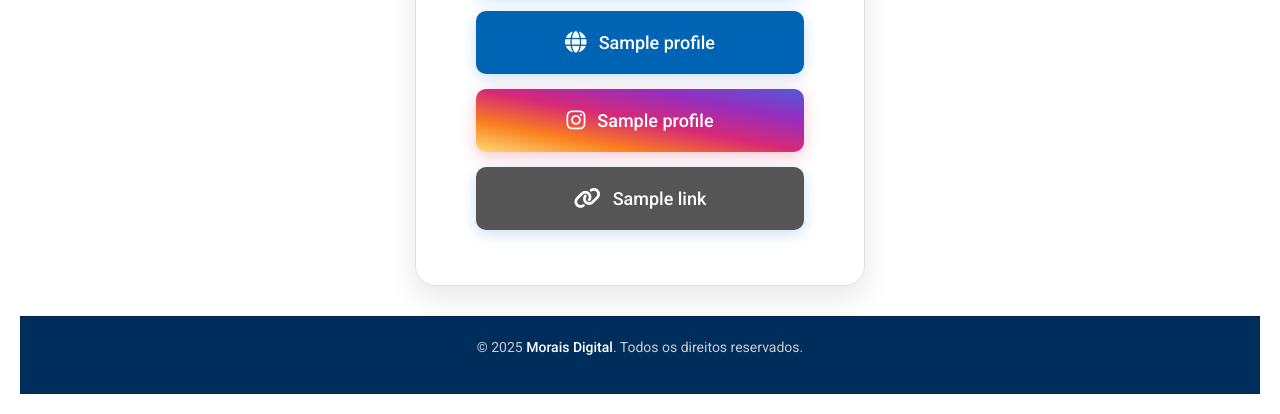
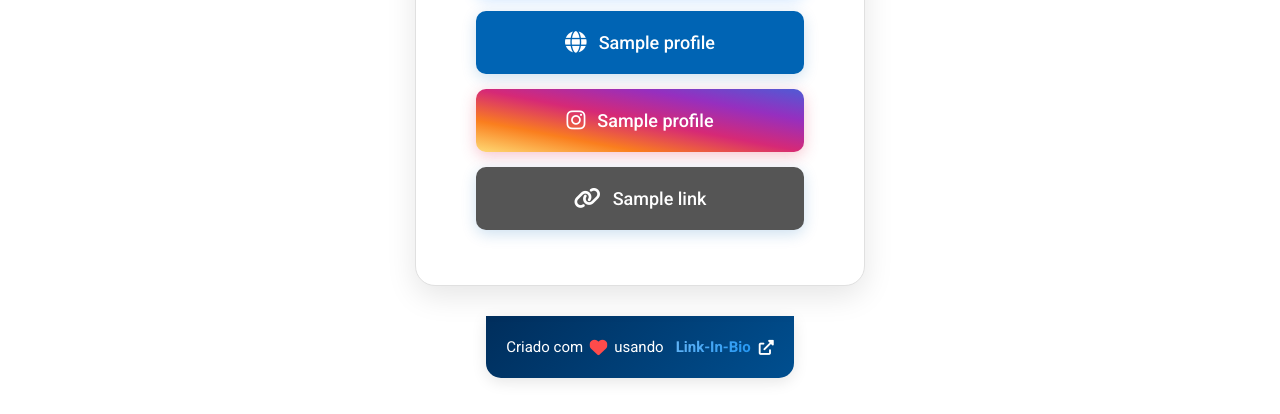
Before and after one commit to moraisgabriel16/linkgerador, a Flask app: page /1 in a window 1280 px wide. Shown: the part 664-1078 px from the top of the page. After the commit the page ends 1046 px from the top, so only its background shows below. Run offline with Flask 3, Linux system fonts and the light colour scheme; grey boxes marked "Sample" are stand-in pictures; a database or web service that is not in the repository returns one stand-in record (values such as "Sample title"); some libraries are stand-ins or nearby versions.

Commit message:
fix footer

```diff
--- a/templates/public_page.html
+++ b/templates/public_page.html
@@ -171,23 +171,51 @@
       margin-top: 30px;
       padding: 20px;
       text-align: center;
-      font-size: 14px;
-      color: #CCCCCC;
-      background-color: #002E5C;
-      border-top: 1px solid #00264D;
-      width: 100%;
-      box-sizing: border-box;
+      font-size: 15px;
+      color: #fff;
+      background: linear-gradient(135deg, #002E5C, #004F90);
+      border-radius: 0 0 15px 15px;
+      box-shadow: 0 4px 15px rgba(0, 0, 0, 0.1);
+    }
+
+    .footer p {
+      margin: 0;
+      display: flex;
+      align-items: center;
+      justify-content: center;
+      gap: 8px;
+    }
+
+    .footer-brand {
+      font-weight: 600;
+      background: linear-gradient(120deg, #64B5F6, #2196F3);
+      -webkit-background-clip: text;
+      -webkit-text-fill-color: transparent;
+      margin: 0 4px;
     }
 
     .footer a {
-      color: #FFFFFF;
+      color: #fff;
       text-decoration: none;
-      font-weight: 500;
+      display: inline-flex;
+      align-items: center;
+      gap: 4px;
+      transition: all 0.3s ease;
     }
 
     .footer a:hover {
-      color: #ADD8E6;
-      text-decoration: underline;
+      transform: translateY(-2px);
+      text-shadow: 0 2px 4px rgba(0,0,0,0.2);
+    }
+
+    .footer i.fa-heart {
+      animation: pulse 1.5s infinite;
+    }
+
+    @keyframes pulse {
+      0% { transform: scale(1); }
+      50% { transform: scale(1.2); }
+      100% { transform: scale(1); }
     }
 
     @media (max-width: 600px) {
@@ -277,7 +305,11 @@
 
   <div class="footer">
     <p>
-      &copy; 2025 <a href="https://www.moraisdigitalsolutions.site/" target="_blank">Morais Digital</a>. Todos os direitos reservados.
+      Criado com <i class="fas fa-heart" style="color: #ff4b4b;"></i> usando
+      <a href="https://linkgerador.vercel.app/" target="_blank">
+        <span class="footer-brand">Link-In-Bio</span>
+        <i class="fas fa-external-link-alt"></i>
+      </a>
     </p>
   </div>
 </body>
```
